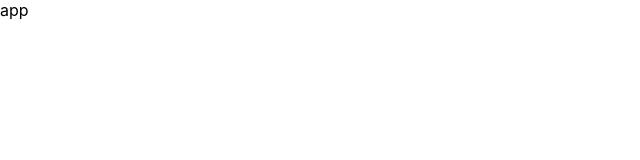
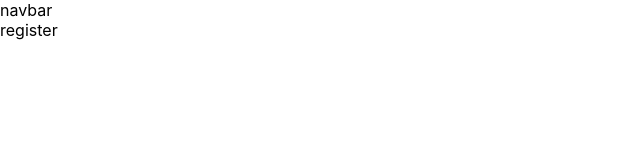
Before and after one commit to sunny-yo/practice, a React (Create React App) app: page /register in a window 1280 px wide. Shown: the top 160 px of the page, without its empty margins (0-640 px from the left). Built offline with nearby package versions, Linux system fonts and the light colour scheme.

Commit message:
Feat: link pages with react-router

```diff
--- a/package.json
+++ b/package.json
@@ -8,6 +8,7 @@
     "@testing-library/user-event": "^13.2.1",
     "react": "^17.0.2",
     "react-dom": "^17.0.2",
+    "react-router-dom": "^6.2.1",
     "react-scripts": "5.0.0",
     "web-vitals": "^2.1.0"
   },
--- a/src/App.js
+++ /dev/null
@@ -1,7 +0,0 @@
-import './App.css';
-
-function App() {
-  return <div className="App">app</div>;
-}
-
-export default App;
--- /dev/null
+++ b/src/App.jsx
@@ -0,0 +1,26 @@
+import { Route, Routes } from 'react-router-dom';
+import './App.css';
+import Navbar from './elements/Navbar';
+import Detail from './pages/Detail';
+import Login from './pages/Login';
+import Main from './pages/Main';
+import Post from './pages/Post';
+import Register from './pages/Register';
+
+function App() {
+  return (
+    <>
+      <Navbar />
+      <Routes>
+        <Route path="/" element={<Main />} />
+        <Route path="/post" element={<Post />} />
+        <Route path="/edit/:postId" element={<Post />} />
+        <Route path="/post/:postId" element={<Detail />} />
+        <Route path="/register" element={<Register />} />
+        <Route path="/login" element={<Login />} />
+      </Routes>
+    </>
+  );
+}
+
+export default App;
--- /dev/null
+++ b/src/elements/Navbar.jsx
@@ -0,0 +1,7 @@
+import React from 'react';
+
+const Navbar = (props) => {
+  return <header>navbar</header>;
+};
+
+export default Navbar;
--- a/src/index.js
+++ b/src/index.js
@@ -2,10 +2,13 @@ import React from 'react';
 import ReactDOM from 'react-dom';
 import './index.css';
 import App from './App';
+import { BrowserRouter } from 'react-router-dom';
 
 ReactDOM.render(
   <React.StrictMode>
-    <App />
+    <BrowserRouter>
+      <App />
+    </BrowserRouter>
   </React.StrictMode>,
   document.getElementById('root')
 );
--- /dev/null
+++ b/src/pages/Detail.jsx
@@ -0,0 +1,7 @@
+import React from 'react';
+
+const Detail = (props) => {
+  return <>detail</>;
+};
+
+export default Detail;
--- /dev/null
+++ b/src/pages/Login.jsx
@@ -0,0 +1,7 @@
+import React from 'react';
+
+const Login = (props) => {
+  return <>login</>;
+};
+
+export default Login;
--- /dev/null
+++ b/src/pages/Main.jsx
@@ -0,0 +1,7 @@
+import React from 'react';
+
+const Main = (props) => {
+  return <>main</>;
+};
+
+export default Main;
--- /dev/null
+++ b/src/pages/Post.jsx
@@ -0,0 +1,7 @@
+import React from 'react';
+
+const Post = (props) => {
+  return <>post</>;
+};
+
+export default Post;
--- /dev/null
+++ b/src/pages/Register.jsx
@@ -0,0 +1,7 @@
+import React from 'react';
+
+const Register = (props) => {
+  return <>register</>;
+};
+
+export default Register;
```
